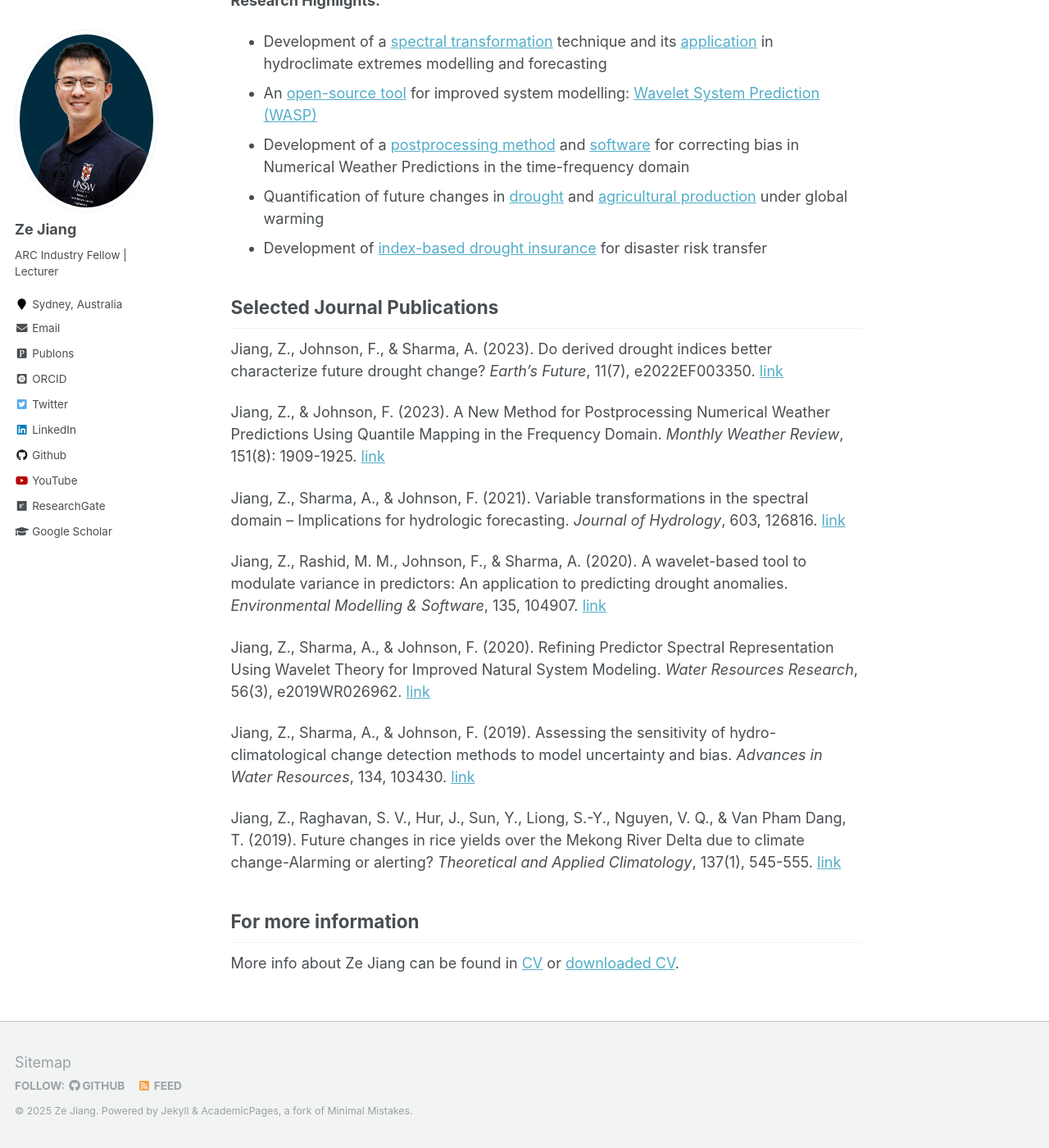
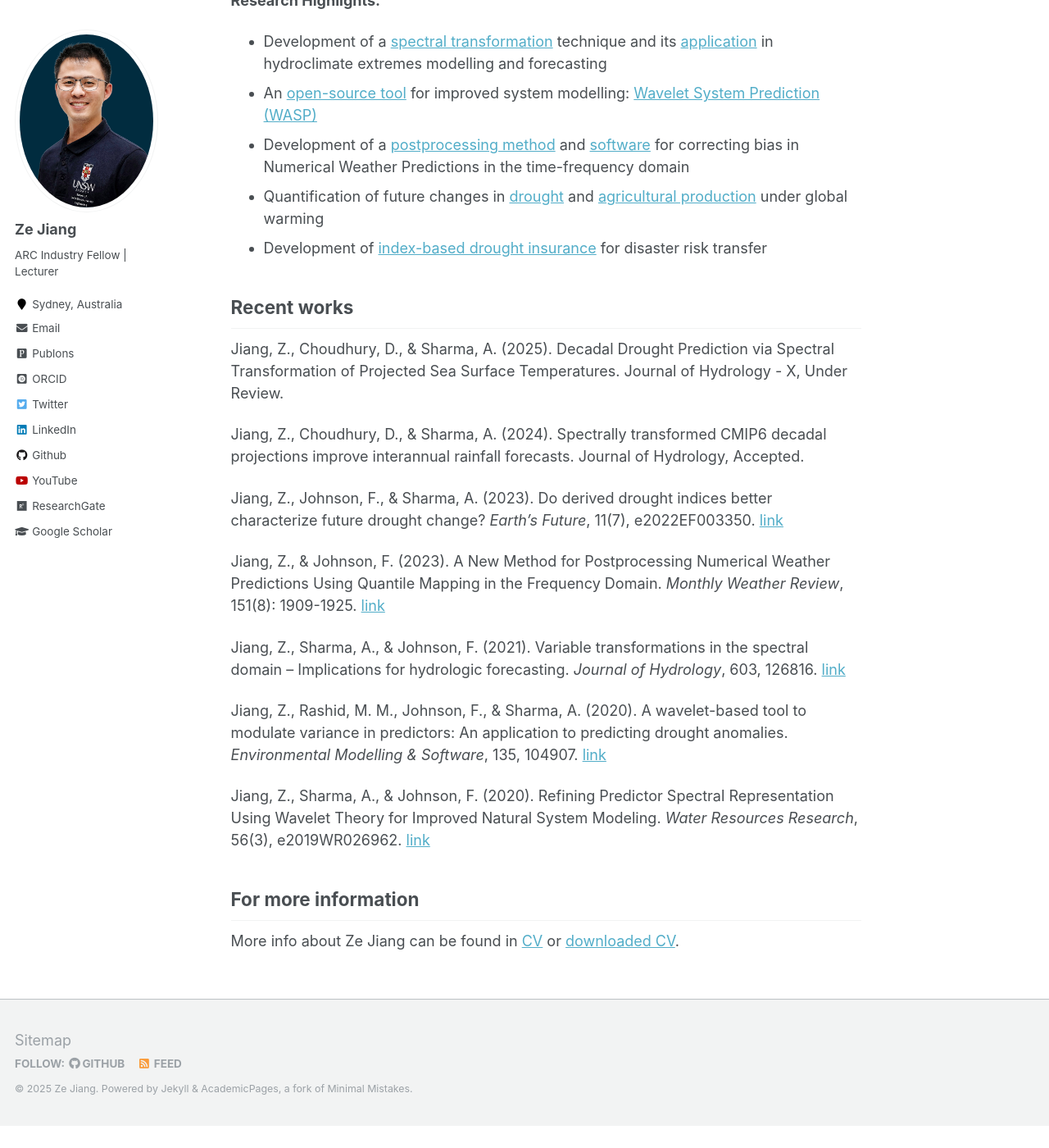
Before and after one commit to zejiang-unsw/zejiang-unsw.github.io, a Jekyll site: the page built from _pages/about.md, in a window 1280 px wide and 1400 px high, scrolled down 697 px. Shown: the whole window at 82% size. Built offline with Jekyll 4.4.1, drawn with Linux system fonts in a browser that asks for light colours; some web fonts are replaced; after the commit the page ends 2070 px from its top, so only the background shows below that.

Commit message:
Update about.md

```diff
--- a/_pages/about.md
+++ b/_pages/about.md
@@ -20,7 +20,11 @@ Dr Ze Jiang is an Australian Research Council (ARC) Early Career Industry Fellow
 * Quantification of future changes in [drought](https://doi.org/10.1029/2022EF003350) and [agricultural production](https://doi.org/10.1007/s00704-018-2617-z) under global warming
 * Development of [index-based drought insurance](https://doi.org/10.1108/AFR-02-2020-0020) for disaster risk transfer
 
-## Selected Journal Publications
+## Recent works
+Jiang, Z., Choudhury, D., & Sharma, A. (2025). Decadal Drought Prediction via Spectral Transformation of Projected Sea Surface Temperatures. Journal of Hydrology - X, Under Review.
+
+Jiang, Z., Choudhury, D., & Sharma, A. (2024). Spectrally transformed CMIP6 decadal projections improve interannual rainfall forecasts. Journal of Hydrology, Accepted.
+
 Jiang, Z., Johnson, F., & Sharma, A. (2023). Do derived drought indices better characterize future drought change? *Earth's Future*, 11(7), e2022EF003350. [link](https://doi.org/10.1029/2022EF003350)
 
 Jiang, Z., & Johnson, F. (2023). A New Method for Postprocessing Numerical Weather Predictions Using Quantile Mapping in the Frequency Domain. *Monthly Weather Review*, 151(8): 1909-1925. [link](https://doi.org/10.1175/MWR-D-22-0217.1)
@@ -31,9 +35,6 @@ Jiang, Z., Rashid, M. M., Johnson, F., & Sharma, A. (2020). A wavelet-based tool
 
 Jiang, Z., Sharma, A., & Johnson, F. (2020). Refining Predictor Spectral Representation Using Wavelet Theory for Improved Natural System Modeling. *Water Resources Research*, 56(3), e2019WR026962. [link](https://doi.org/10.1029/2019WR026962)
 
-Jiang, Z., Sharma, A., & Johnson, F. (2019). Assessing the sensitivity of hydro-climatological change detection methods to model uncertainty and bias. *Advances in Water Resources*, 134, 103430. [link](https://doi.org/10.1016/j.advwatres.2019.103430)
+## For more information
 
-Jiang, Z., Raghavan, S. V., Hur, J., Sun, Y., Liong, S.-Y., Nguyen, V. Q., & Van Pham Dang, T. (2019). Future changes in rice yields over the Mekong River Delta due to climate change-Alarming or alerting? *Theoretical and Applied Climatology*, 137(1), 545-555. [link](https://doi.org/10.1007/s00704-018-2617-z)
-
-## For more information
 More info about Ze Jiang can be found in [CV](https://zejiang-unsw.github.io/cv/) or [downloaded CV](http://zejiang-unsw.github.io/files/CV_ZeJIANG.pdf).
```
